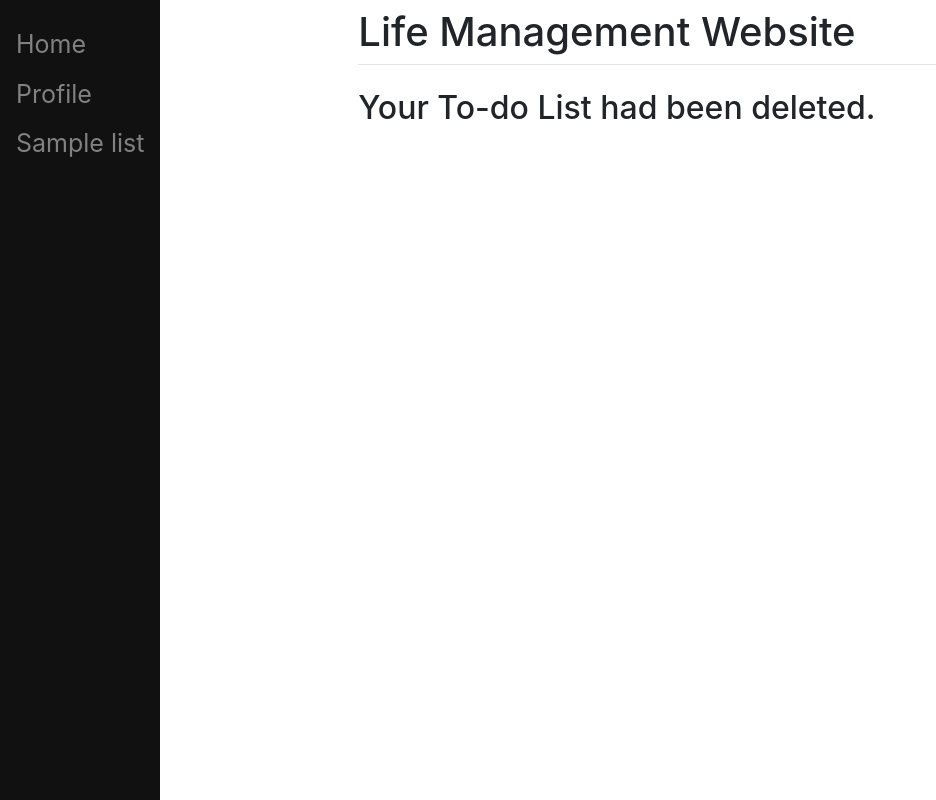
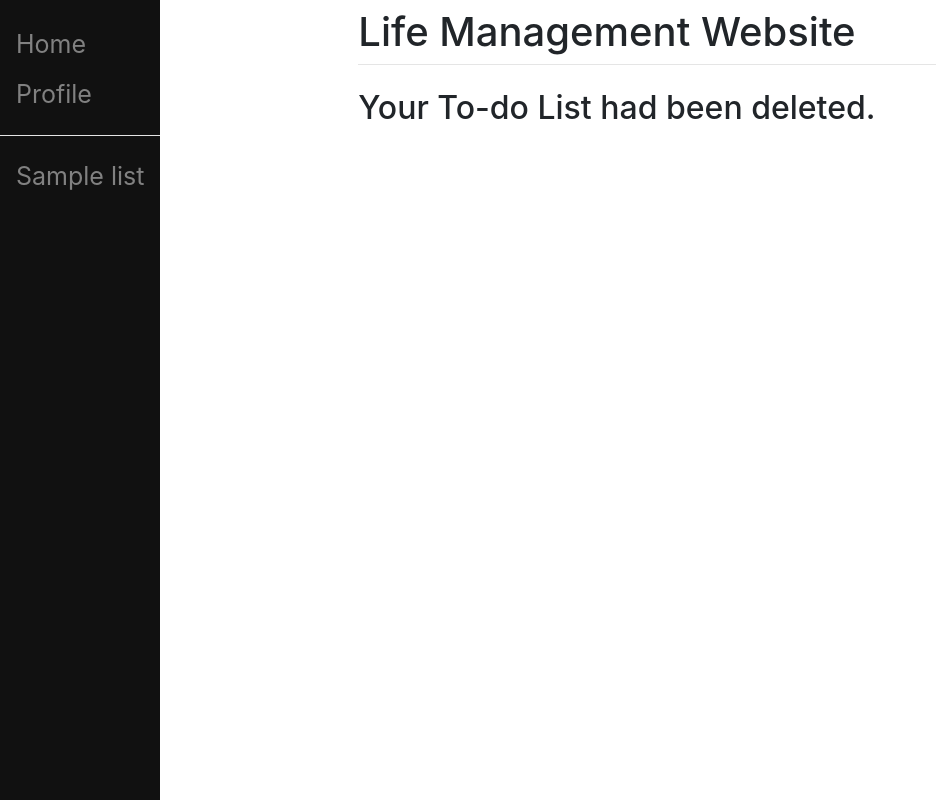
Before and after one commit to manhlamabc123/To-do-List-Web, a Django app: template mysite/todolist/templates/todolist/deleted_todolist.html in a window 1280 px wide. Shown: the whole page, without its empty margins (0-936 px from the left). Run offline with Django 3.2, Linux system fonts and the light colour scheme; the template is opened without the code that fills it: most values are stand-ins (such as "Sample title", 1, 10 or a date in 2020); some libraries are stand-ins or nearby versions.

Commit message:
Update GUI

```diff
--- a/mysite/todolist/templates/todolist/deleted_todolist.html
+++ b/mysite/todolist/templates/todolist/deleted_todolist.html
@@ -6,6 +6,7 @@
 
 {% block sidenav %}
     <a href="/profile">Profile</a>
+    <hr color="white">
     {% for list in user_todolist.all %}
         <a href="/todolist_{{list.name}}">{{list.name}}</a>
     {% endfor %}
```
